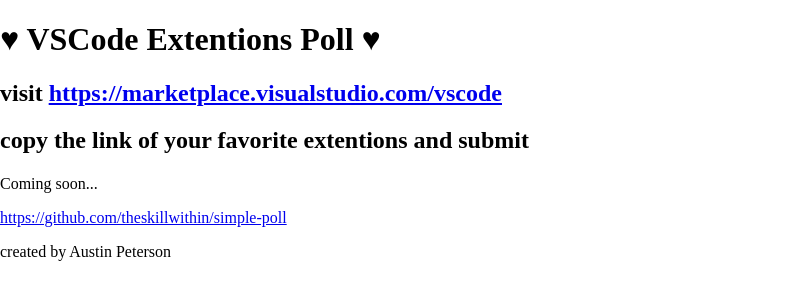
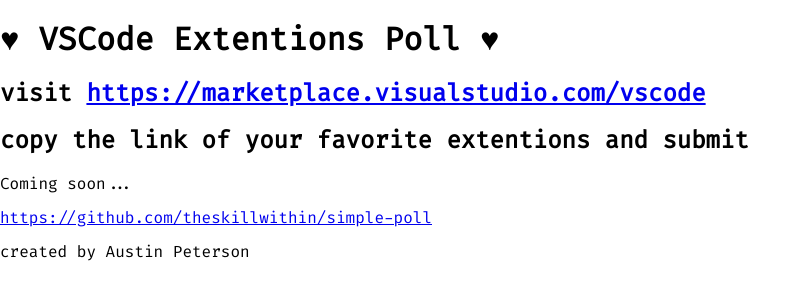
Before and after one commit to theskillwithin/simple-poll, a Next.js app: page / in a window 1280 px wide. Shown: the top 300 px of the page, without its empty margins (0-811 px from the left). Built offline with nearby package versions, Linux system fonts and the light colour scheme.

Commit message:
global font

```diff
--- a/pages/global.css
+++ b/pages/global.css
@@ -2,4 +2,5 @@
 
 :root {
   --black: #303030;
+  font-family: "Fira Code", monospace;
 }
```
